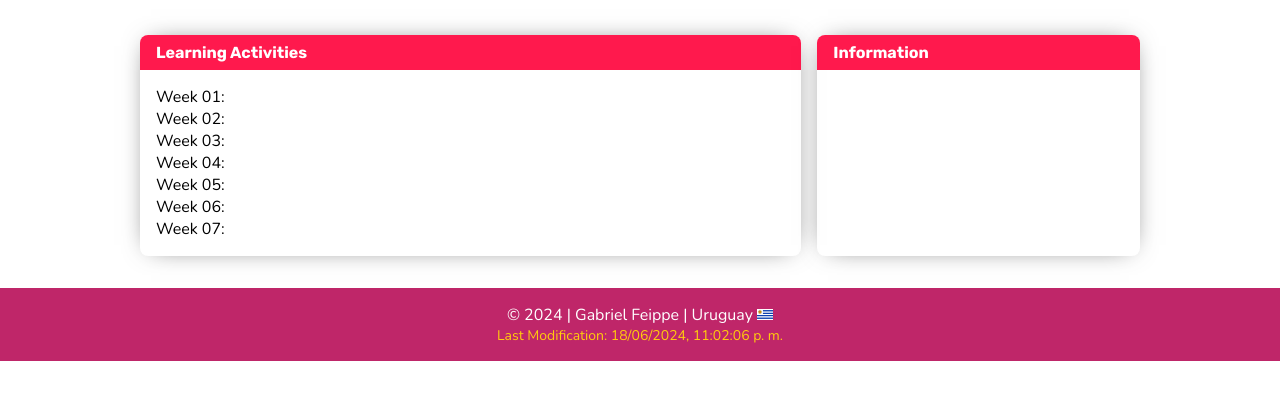
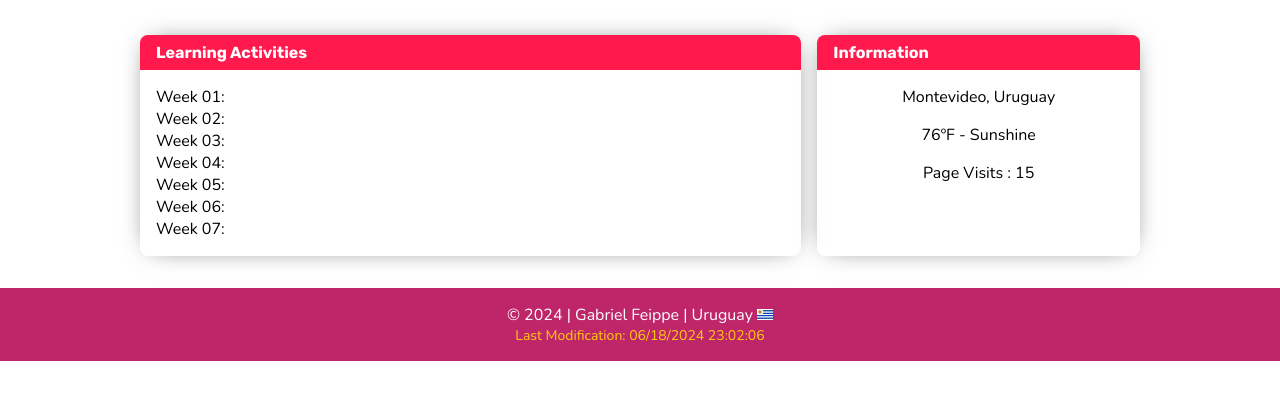
Before and after one commit to feippe/wdd230, a plain HTML site: page index.html in a window 1280 px wide. Shown: the part 233-632 px from the top of the page. Drawn offline with nearby package versions, Linux system fonts and the light colour scheme.

Commit message:
last modifications

```diff
--- a/index.html
+++ b/index.html
@@ -44,9 +44,9 @@
         <section class="card-information">
             <h2>Information</h2>
             <ul>
-                <li><a href=""></a></li>
-                <li><a href=""></a></li>
-                <li><a href=""></a></li>
+                <li>Montevideo, Uruguay</li>
+                <li>76ºF - Sunshine</li>
+                <li>Page Visits : 15</li>
             </ul>
         </section>
     </main>
@@ -56,6 +56,5 @@
    </footer>
 
    <script src="scripts/getDates.js"></script>
-
 </body>
 </html>
--- a/scripts/getDates.js
+++ b/scripts/getDates.js
@@ -10,10 +10,18 @@ function putYearInFooter() {
 }
 
 function putLastModificationInFooter() {
-  let lastModification = "01/01/1970 12:00:00";
+
+  if (Date.parse(document.lastModified) != 0){
+    let lastModification = `Last Modification: ${document.lastModified}`;
+    document.getElementById("lastModified").innerHTML = lastModification;
+  }
+
+
+
+  /*let lastModification = "01/01/1970 12:00:00";
   const date = new Date();
   lastModification = new Intl.DateTimeFormat('es-UY', { day: '2-digit', month: '2-digit', year: 'numeric', hour:'2-digit', minute:'2-digit', second:'2-digit' });
   lastModification = lastModification.format(date);
   lastModification = `Last Modification: ${lastModification}`;
-  document.getElementById("lastModified").innerHTML = lastModification;
+  document.getElementById("lastModified").innerHTML = lastModification;*/
 }
--- a/styles/base.css
+++ b/styles/base.css
@@ -114,6 +114,13 @@ main section.card {
 main section.card-information {
     grid-area: 3 / 1 / 3 / 4;
 }
+main section.card-information ul {
+    text-align: center;
+}
+main section.card-information ul li {
+    text-align: center;
+    margin-bottom: 16px;
+}
 main section h2 {
     background-color: var(--color-red);
     padding: 8px 16px;
```
Also changed, not shown: NOTES-FEIPPE.txt (deleted).
